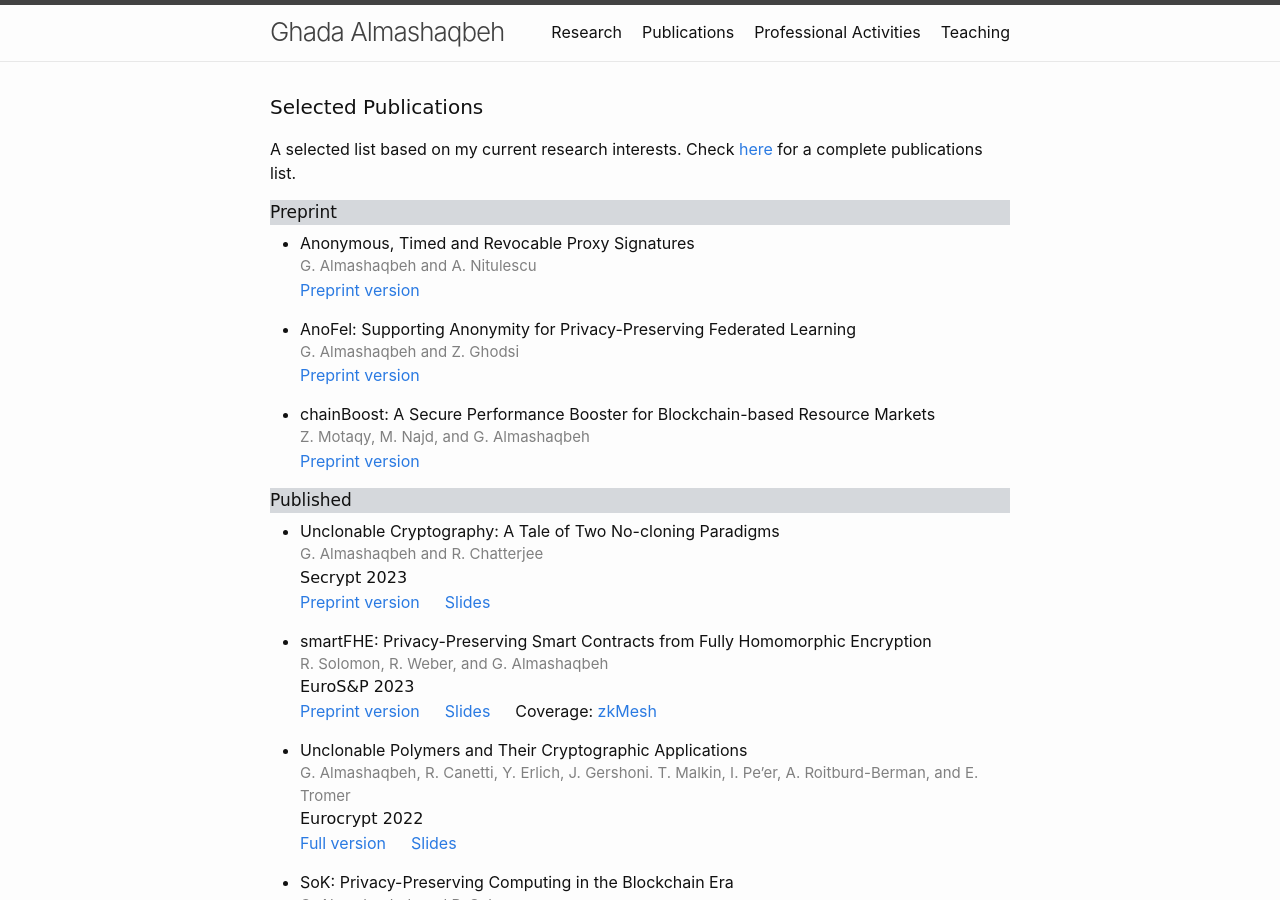
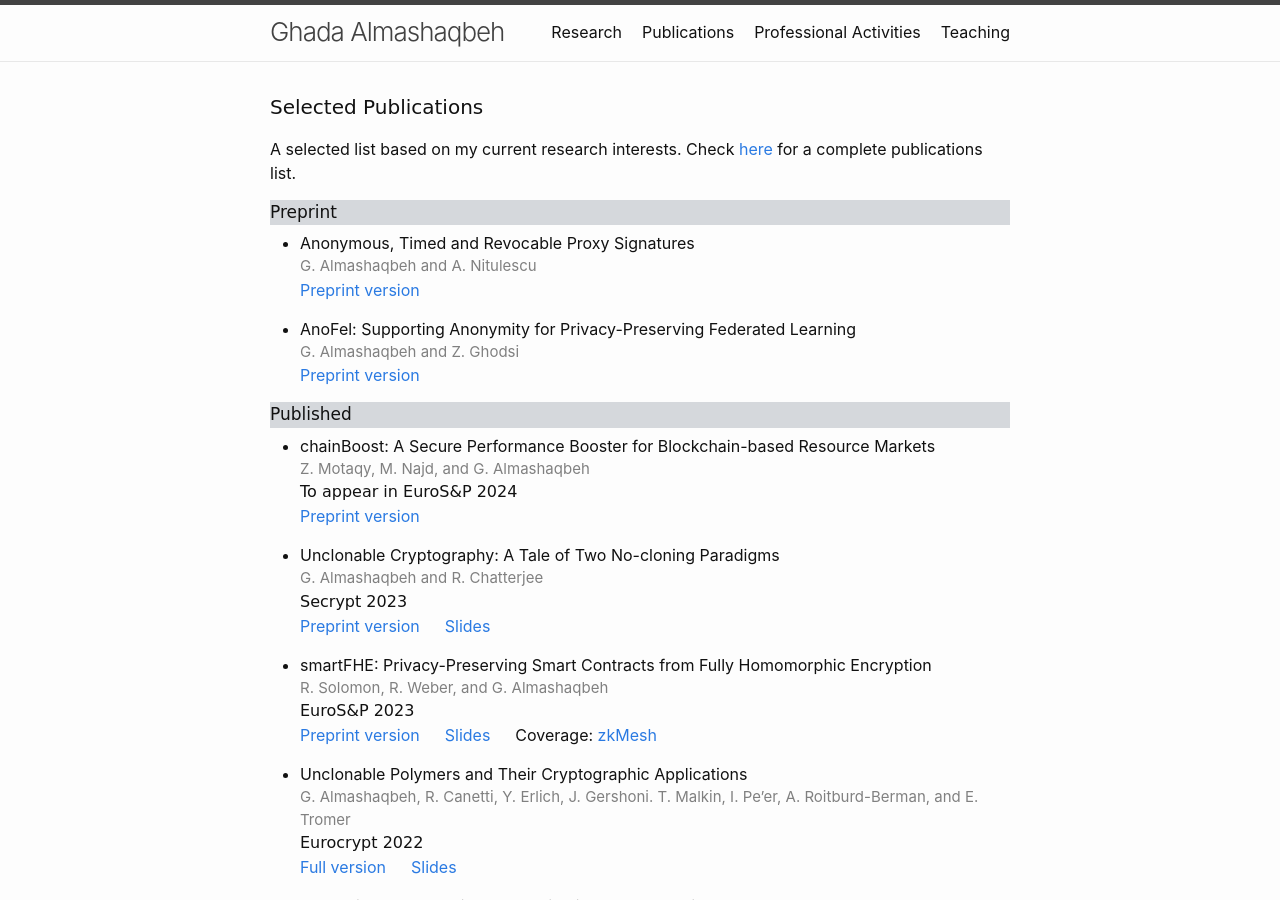
Before and after one commit to GhadaAlmashaqbeh/GhadaAlmashaqbeh.github.io, a Jekyll site: the page built from 02-publications.md, in a window 1280 px wide and 900 px high. Built offline with Jekyll 4.4.1, drawn with Linux system fonts in a browser that asks for light colours.

Commit message:
edit papers

```diff
--- a/02-publications.md
+++ b/02-publications.md
@@ -18,11 +18,13 @@
   <div style="color:grey; font-size:15px;">G. Almashaqbeh and Z. Ghodsi</div>
   [Preprint version](https://arxiv.org/abs/2306.06825)
 
+
+<div style="font-family: 'Comic Sans MS'; font-size:17px; background-color:rgb(213, 216, 220);margin-bottom:6px;">Published</div>
+
 * chainBoost: A Secure Performance Booster for Blockchain-based Resource Markets<br/>
   <div style="color:grey; font-size:15px;">Z. Motaqy, M. Najd, and G. Almashaqbeh</div>
+  <div style="font-family: 'Comic Sans MS';">To appear in EuroS&P 2024</div>
   [Preprint version](https://arxiv.org/abs/2402.16095)
-
-<div style="font-family: 'Comic Sans MS'; font-size:17px; background-color:rgb(213, 216, 220);margin-bottom:6px;">Published</div>
 
 * Unclonable Cryptography: A Tale of Two No-cloning Paradigms<br/>
   <div style="color:grey; font-size:15px;">G. Almashaqbeh and R. Chatterjee</div>
```
